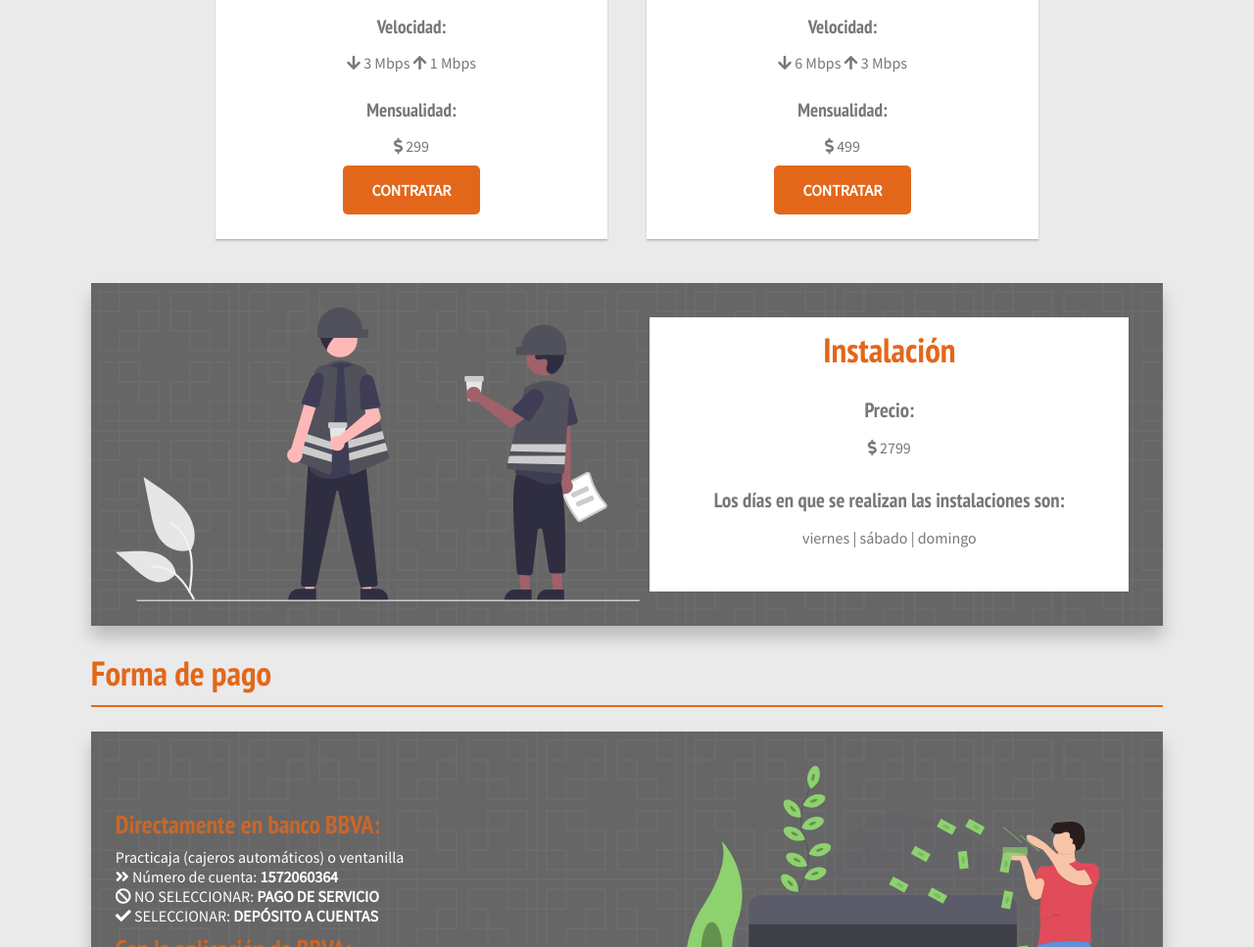
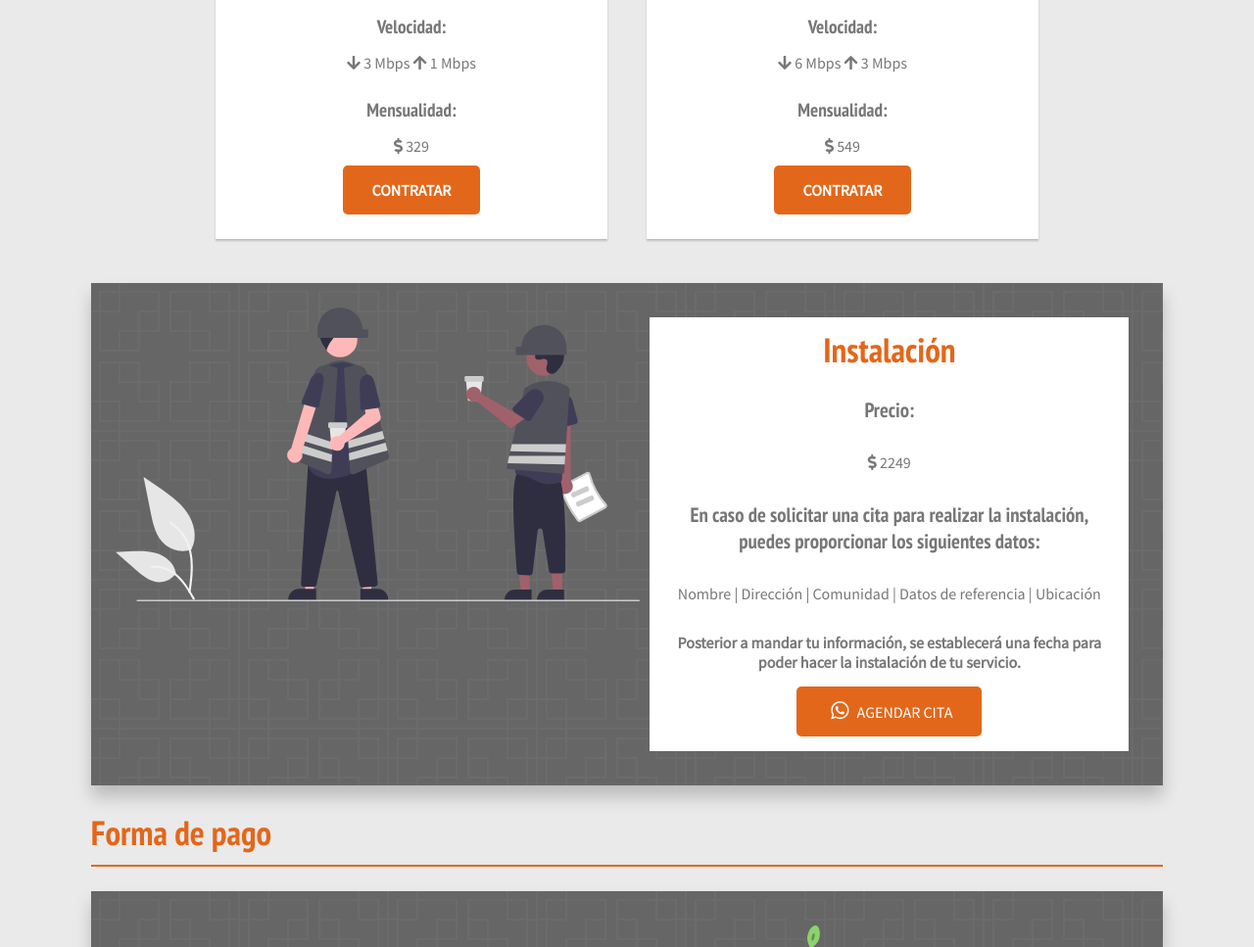
Before and after one commit to miguelangeljuarez/miguelangeljuarez.github.io, a plain HTML site: page index.html in a window 1280 px wide. Shown: the part 1080-2047 px from the top of the page at 98% size. Drawn offline with nearby package versions, Linux system fonts and the light colour scheme.

Commit message:
Installation updates
Prices were updated and some information was added

```diff
--- a/css/packages.css
+++ b/css/packages.css
@@ -109,7 +109,8 @@ color: #E3671A;
 }
 
 .installation-content h4,
-.installation-content p {
+.installation-content p,
+.installation-content ul li {
     text-align: center;
     color: #777;
 }
@@ -128,10 +129,45 @@ color: #E3671A;
 }
 
 .installation-content p {
-    padding-bottom: 15px;
+    padding: 15px;
+    font-size: 1rem;
+}
+.installation-content ul li {
+    padding: 15px;
     font-size: 1rem;
 }
 
+.btn-set-date-container {
+
+    display: flex;
+    justify-content: center;
+    align-items: center;
+    text-align: center;
+}
+
+.btn-set-date {
+    color: white;
+    margin-bottom: 15px;
+    padding: 15px 30px;
+    background-color: #E3671A;
+    text-transform: uppercase;
+    border-radius: 5px;text-align: center;
+}
+
+.btn-set-date i {
+    padding: 0 5px;
+    font-size: 1.3rem;
+}
+
+.btn-set-date:hover {
+    opacity: 0.8;
+}
+
+
+
+.send-info {
+    font-weight: bold;
+}
 .installation-card-title {
     text-align: center;
     color: #E3671A;
--- a/index.html
+++ b/index.html
@@ -95,7 +95,7 @@
           <p><i class="fas fa-arrow-down"></i> 3 Mbps <i class="fas
               fa-arrow-up"></i> 1 Mbps</p>
           <h4>Mensualidad:</h4>
-          <p><i class="fas fa-dollar-sign"></i> 299</p>
+          <p><i class="fas fa-dollar-sign"></i> 329</p>
 
           <div class="btn-package">
             <a href="https://wa.me/message/EYBPRKA6WTLDC1" target="_blank">Contratar</a>
@@ -108,7 +108,7 @@
           <p><i class="fas fa-arrow-down"></i> 6 Mbps <i class="fas
               fa-arrow-up"></i> 3 Mbps</p>
           <h4>Mensualidad:</h4>
-          <p><i class="fas fa-dollar-sign"></i> 499</p>
+          <p><i class="fas fa-dollar-sign"></i> 549</p>
 
           <div class="btn-package">
             <a href="https://wa.me/message/EYBPRKA6WTLDC1" target="_blank">Contratar</a>
@@ -120,9 +120,13 @@
           <div class="installation-content">
             <h3 class="installation-card-title">Instalación</h3>
             <h4>Precio:</h4>
-            <p><i class="fas fa-dollar-sign"></i> 2799</p>
-            <h4>Los días en que se realizan las instalaciones son:</h4>
-            <p>viernes | sábado | domingo</p>
+            <p><i class="fas fa-dollar-sign"></i> 2249</p>
+            <h4>En caso de solicitar una cita para realizar la instalación, puedes proporcionar los siguientes datos:</h4>
+            <p>Nombre | Dirección | Comunidad | Datos de referencia | Ubicación</p>
+            <p class="send-info">Posterior a mandar tu información, se establecerá una fecha para poder hacer la instalación de tu servicio.</p>
+            <div class="btn-set-date-container">
+              <a class="btn-set-date" href="https://wa.me/message/EYBPRKA6WTLDC1" target="_blank"><i class="fab fa-whatsapp"></i> Agendar cita</a>
+            </div>
           </div>
 
         </div>
```
